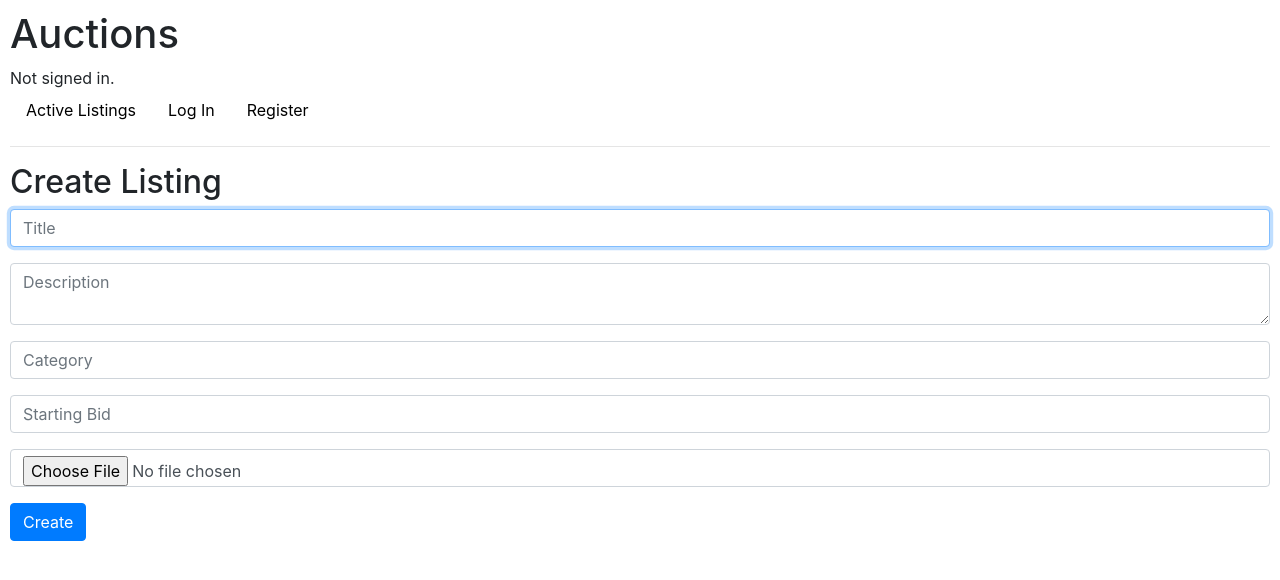
After one commit to Peeralis/CS50-Commerce, a Django app: page /create in a window 1280 px wide. The commit adds this page. Shown: the top 580 px of the page. Run offline with Django 3.2, Linux system fonts and the light colour scheme; some libraries are stand-ins or nearby versions.

Commit message:
create_listing

```diff
--- /dev/null
+++ b/auctions/templates/auctions/create_listing.html
@@ -0,0 +1,24 @@
+{% extends "auctions/layout.html" %}
+
+{% block body %}
+    <h2>Create Listing</h2>
+    <form action="{% url 'create_listing' %}" method="post" enctype="multipart/form-data">
+        {% csrf_token %}
+        <div class="form-group">
+            <input class="form-control" autofocus type="text" name="title" placeholder="Title">
+        </div>
+        <div class="form-group">
+            <textarea class="form-control" type="text" name="description" placeholder="Description"></textarea>
+        </div>
+        <div class="form-group">
+            <input class="form-control" type="text" name="category" placeholder="Category">
+        </div>
+        <div class="form-group">
+            <input class="form-control" type="number" name="starting_bid" placeholder="Starting Bid">
+        </div>
+        <div class="form-group">
+            <input class="form-control" type="file" name="image" placeholder="Image">
+        </div>
+        <input class="btn btn-primary" type="submit" value="Create">
+    </form>
+{% endblock %}
--- a/auctions/templates/auctions/layout.html
+++ b/auctions/templates/auctions/layout.html
@@ -26,10 +26,10 @@
                 </li> -->
                 <li class="nav-item">
                     <a class="nav-link" href="{% url 'watchlist' %}">Watchlist</a>
-                <!-- </li>
+                </li>
                 <li class="nav-item">
-                    <a class="nav-link" href="{% url 'index' %}">Create Listing</a>
-                </li> -->
+                    <a class="nav-link" href="{% url 'create_listing' %}">Create Listing</a>
+                </li>
                 <li class="nav-item">
                     <a class="nav-link" href="{% url 'logout' %}">Log Out</a>
                 </li>
--- a/auctions/urls.py
+++ b/auctions/urls.py
@@ -14,6 +14,7 @@ urlpatterns = [
     path("watchlist", views.watchlist, name="watchlist"),
     path("add_watchlist/<int:listing_id>", views.add_watchlist, name="add_watchlist"),
     path("remove_watchlist/<int:listing_id>", views.remove_watchlist, name="remove_watchlist"),
+    path("create", views.create_listing, name="create_listing"),
 ]
 
 if settings.DEBUG:
--- a/auctions/views.py
+++ b/auctions/views.py
@@ -143,3 +143,17 @@ def remove_watchlist(request, listing_id):
     watchlist = Watchlist.objects.get(user=user, listing=listing)
     watchlist.delete()
     return HttpResponseRedirect(reverse("watchlist"))
+
+def create_listing(request):
+    if request.method == "POST":
+        title = request.POST["title"]
+        description = request.POST["description"]
+        starting_bid = request.POST["starting_bid"]
+        image = request.FILES["image"]
+        category = request.POST["category"]
+        user = User.objects.get(username=request.user)
+        listing = Listing(title=title, description=description, starting_bid=starting_bid, image=image, category=category, user=user)
+        listing.save()
+        return HttpResponseRedirect(reverse("index"))
+    else:
+        return render(request, "auctions/create_listing.html")
```
Also changed, not shown: db.sqlite3, images/Apple-iPhone-15-Pro-lineup-color-lineup-230912_big.jpg.large.jpg (added), images/Apple-iPhone-15-Pro-lineup-color-lineup-230912_big.jpg.large_CM8IApJ.jpg (added).
